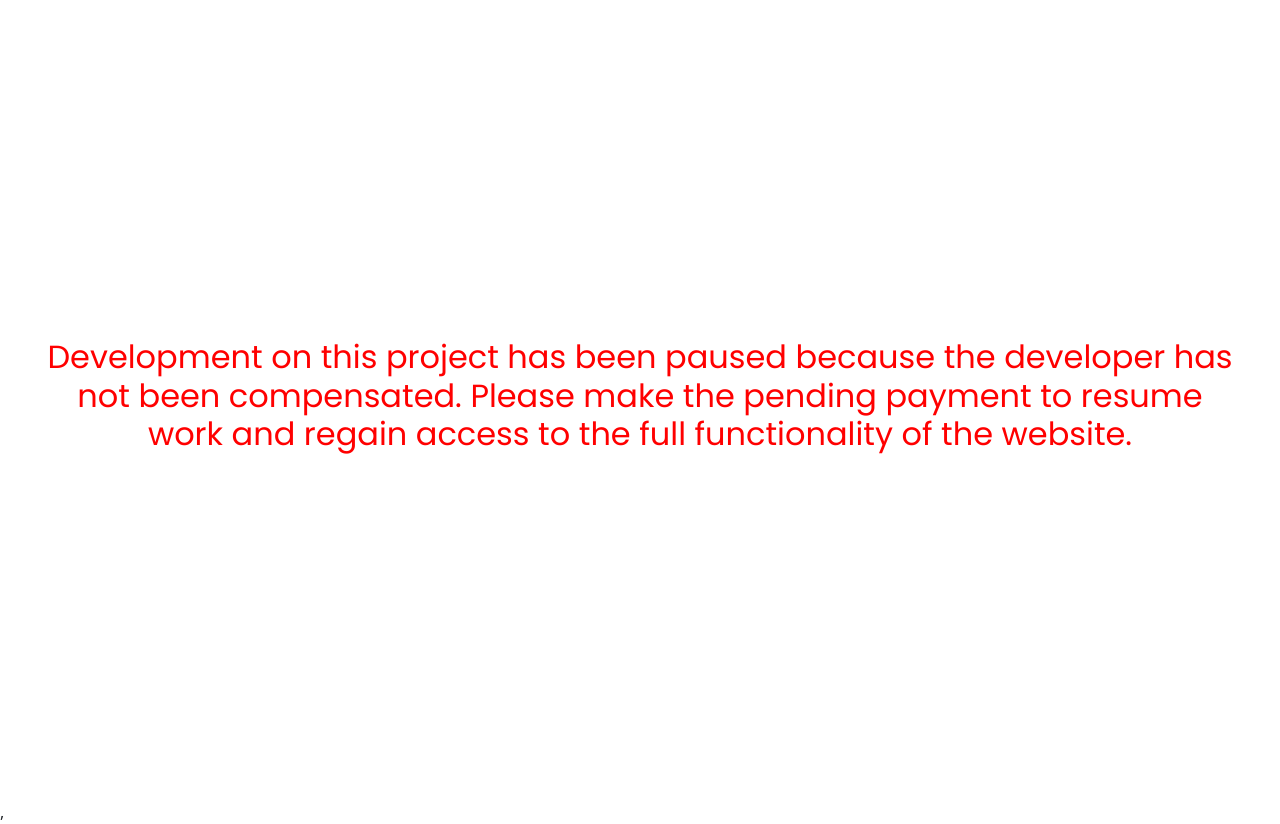
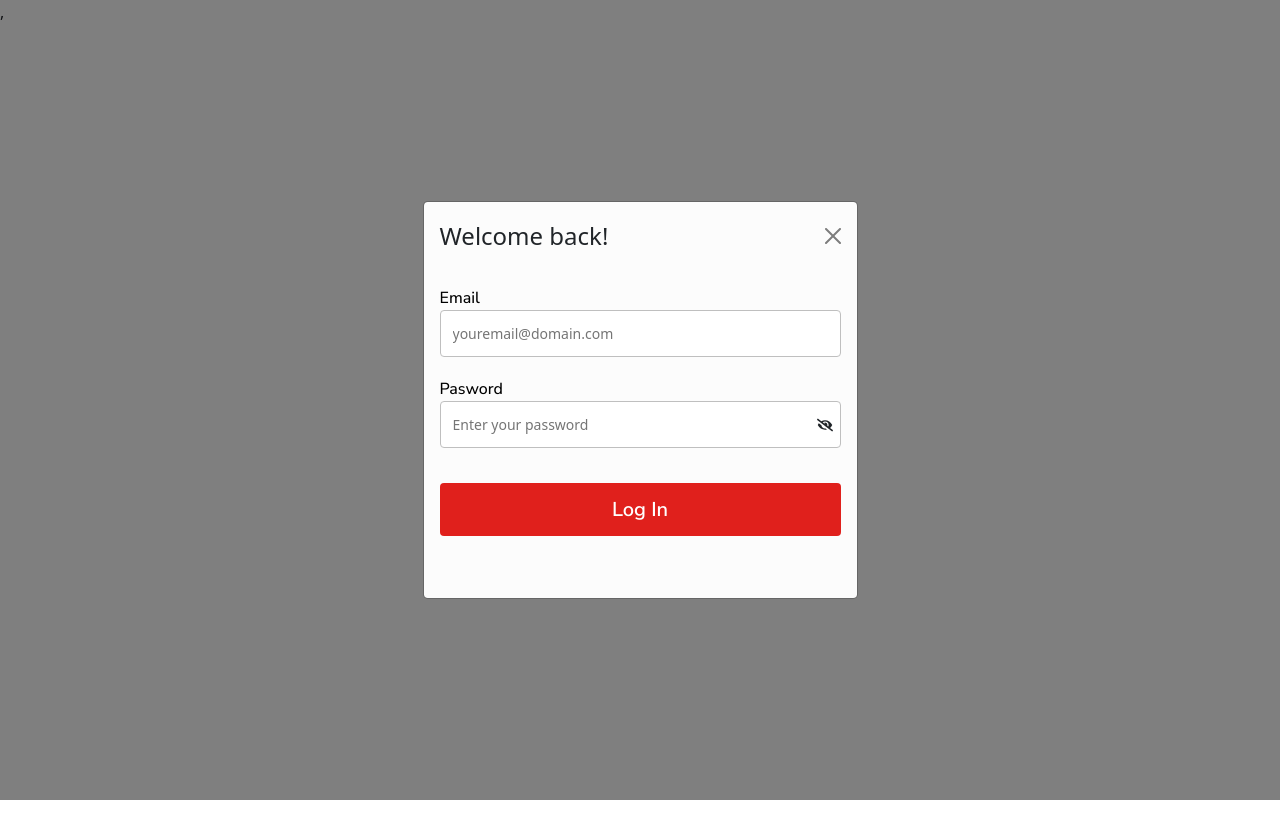
Before and after one commit to connectwithmuzammil/qr-creator-admin, a React (Create React App) app: page /login in a window 1280 px wide. After the commit the page ends 800 px from the top, so only its background shows below. Built offline with nearby package versions, Linux system fonts and the light colour scheme; a web font is replaced by a local one.

Commit message:
updated code

```diff
--- a/src/App.js
+++ b/src/App.js
@@ -1,42 +1,42 @@
-  // // CSS IMPORT
-  // import "./assets/CSS/style.css";
-  // import "./assets/CSS/responsive.css";
-  // import 'react-toastify/dist/ReactToastify.css';
-  // import { Navigate, Route, Routes, useNavigate } from "react-router-dom";
-  // import { HomeAdminDashboard, Login, UserBilling, UserListing, UserSubscription } from "./screens";
-  // import { PrivateRoute, ScrollToTop } from "./components";
-  // import { useSelector } from "react-redux";
+  // CSS IMPORT
+  import "./assets/CSS/style.css";
+  import "./assets/CSS/responsive.css";
+  import 'react-toastify/dist/ReactToastify.css';
+  import { Navigate, Route, Routes, useNavigate } from "react-router-dom";
+  import { HomeAdminDashboard, Login, UserBilling, UserListing, UserSubscription } from "./screens";
+  import { PrivateRoute, ScrollToTop } from "./components";
+  import { useSelector } from "react-redux";
 
 
+  const App = () => {
+    const { user } = useSelector((store) => store.user);
+
+    return (
+      <>
+        <ScrollToTop />
+        <Routes>
+          {/* Public Route */}
+          <Route path="/login" element={<Login />} />
+
+          {/* Protected Routes */}
+          <Route path="/" element={<Navigate to="/dashboard" />} />
+          <Route path="/dashboard" element={<PrivateRoute element={HomeAdminDashboard} />} />
+          <Route path="/user-listing" element={<PrivateRoute element={UserListing} />} />
+          <Route path="/user-billing" element={<PrivateRoute element={UserBilling} />} />
+          <Route path="/user-finance" element={<PrivateRoute element={UserSubscription} />} />
+        </Routes>
+      </>
+    )
+  }
+
+  export default App
+
   // const App = () => {
-  //   const { user } = useSelector((store) => store.user);
-
   //   return (
-  //     <>
-  //       <ScrollToTop />
-  //       <Routes>
-  //         {/* Public Route */}
-  //         <Route path="/login" element={<Login />} />
-
-  //         {/* Protected Routes */}
-  //         <Route path="/" element={<Navigate to="/dashboard" />} />
-  //         <Route path="/dashboard" element={<PrivateRoute element={HomeAdminDashboard} />} />
-  //         <Route path="/user-listing" element={<PrivateRoute element={UserListing} />} />
-  //         <Route path="/user-billing" element={<PrivateRoute element={UserBilling} />} />
-  //         <Route path="/user-finance" element={<PrivateRoute element={UserSubscription} />} />
-  //       </Routes>
-  //     </>
+  //     <div style={{ height: "100vh", paddingInline: "40px", display: "flex", alignItems: "center" }}>
+  //       <h2 style={{fontFamily:"poppins",color:"red",textAlign:"center"}}>Development on this project has been paused because the developer has not been compensated. Please make the pending payment to resume work and regain access to the full functionality of the website.</h2>
+  //     </div>
   //   )
   // }
 
   // export default App
-
-  const App = () => {
-    return (
-      <div style={{ height: "100vh", paddingInline: "40px", display: "flex", alignItems: "center" }}>
-        <h2 style={{fontFamily:"poppins",color:"red",textAlign:"center"}}>Development on this project has been paused because the developer has not been compensated. Please make the pending payment to resume work and regain access to the full functionality of the website.</h2>
-      </div>
-    )
-  }
-
-  export default App
```
